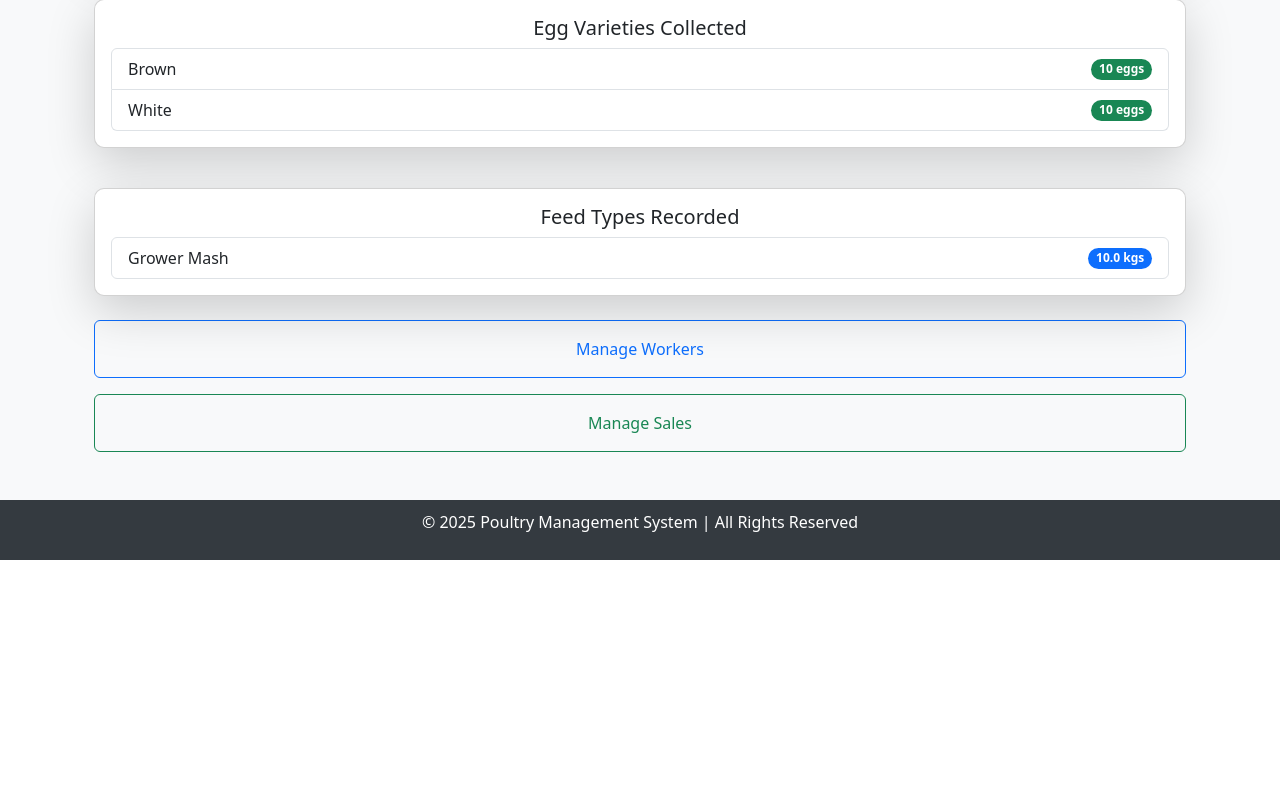
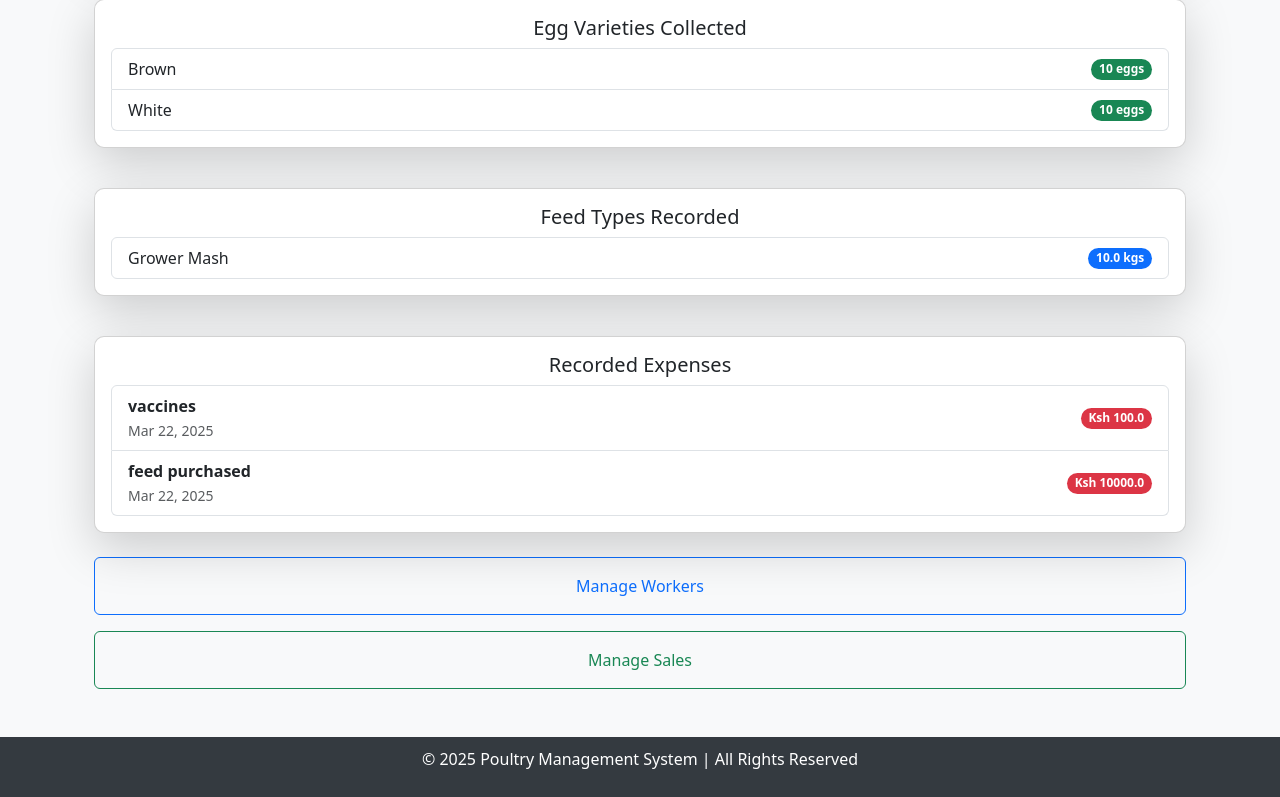
Before and after one commit to vincentiano23/poultryMgntSys, a Django app: page /admin_dashboard/ in a window 1280 px wide. Shown: the part 667-1464 px from the top of the page. Before the commit the page ends 1227 px from the top, so only its background shows below. Run offline with Django 5.2, Linux system fonts and the light colour scheme; a user stored in the database is signed in; data comes from the database, SQL or seed files in the repository; both versions use the stored data as it was after the commit; tables that the repository leaves empty hold one stand-in row (values such as "Sample post").

Commit message:
Added expenses display functionality to admin dashboard.

```diff
--- a/poultry/templates/poultry/admin_dashboard.html
+++ b/poultry/templates/poultry/admin_dashboard.html
@@ -133,6 +133,31 @@
         </div>
     </div>
 
+    <!-- Recorded Expenses -->
+    <div class="row g-3 mt-4">
+        <div class="col-12">
+            <div class="card shadow-lg">
+                <div class="card-body">
+                    <h5 class="text-center">Recorded Expenses</h5>
+                    <ul class="list-group">
+                        {% for expense in expenses %}
+                            <li class="list-group-item d-flex justify-content-between align-items-center">
+                                <div>
+                                    <strong>{{ expense.description }}</strong>
+                                    <br>
+                                    <small class="text-muted">{{ expense.date|date:"M d, Y" }}</small>
+                                </div>
+                                <span class="badge bg-danger rounded-pill">Ksh {{ expense.amount }}</span>
+                            </li>
+                        {% empty %}
+                            <li class="list-group-item text-muted text-center">No expenses recorded</li>
+                        {% endfor %}
+                    </ul>
+                </div>
+            </div>
+        </div>
+    </div>
+
     <!-- Buttons Section -->
     <div class="d-grid gap-3 mt-4">
         <a href="{% url 'manage_workers' %}" class="btn btn-outline-primary py-3">Manage Workers</a>
```
Also changed, not shown: db.sqlite3.
